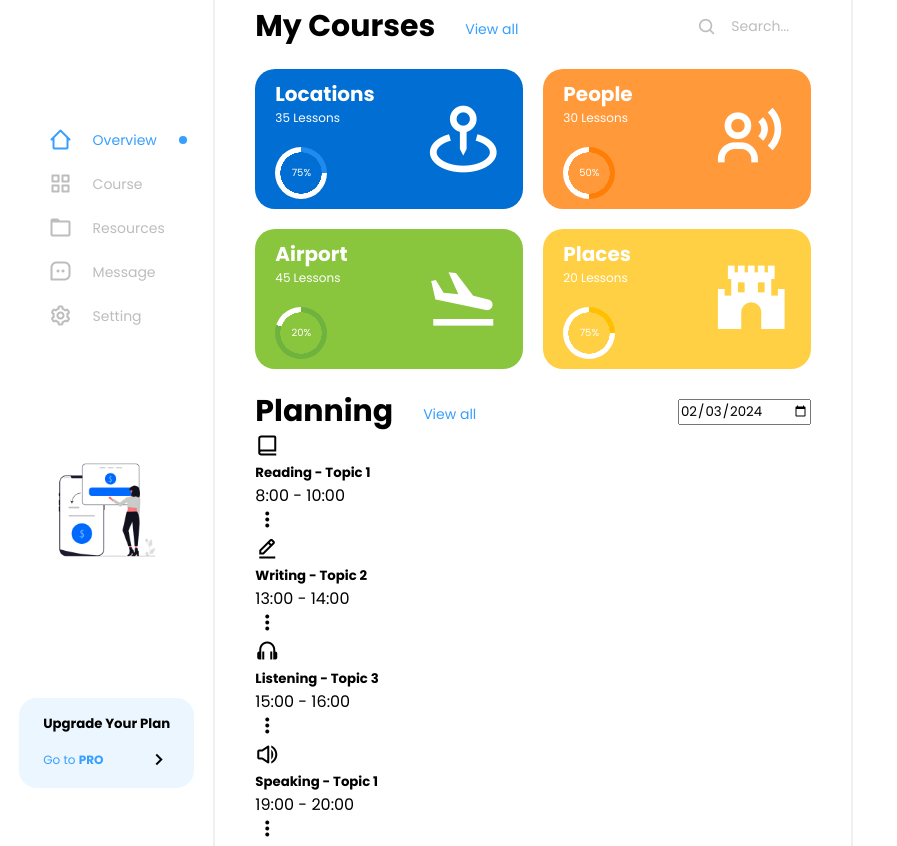
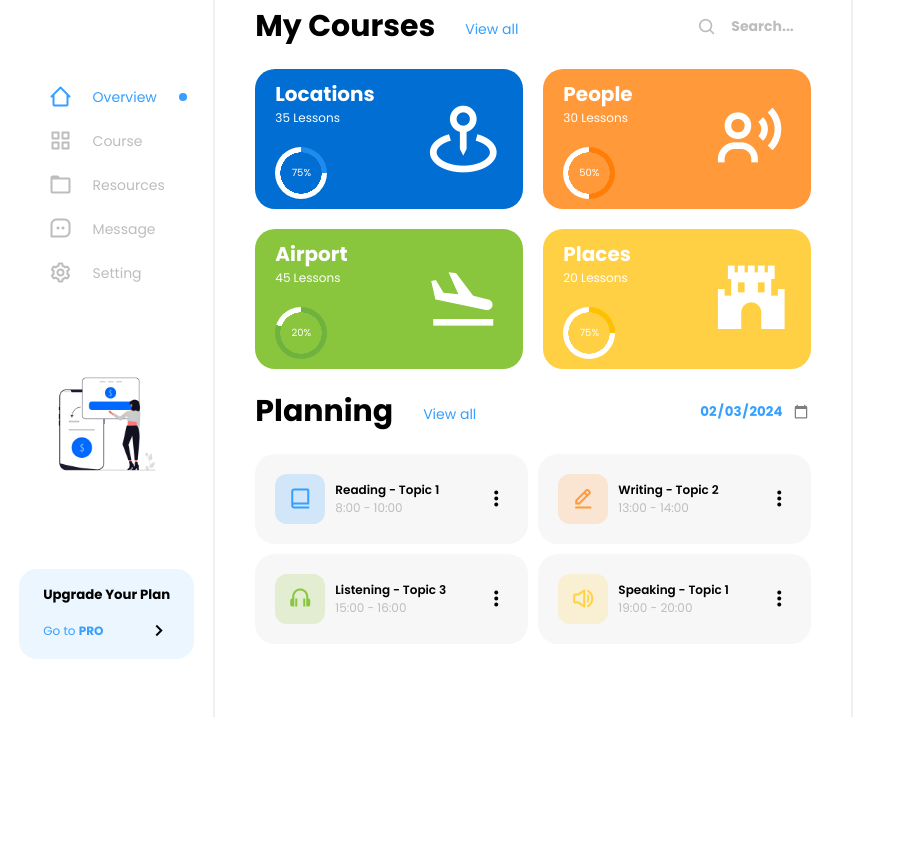
Before and after one commit to locan1106/DashboardDesign, a plain HTML site: page index.html in a window 1280 px wide. Shown: the part 83-929 px from the top of the page, without its empty margins (0-897 px from the left). After the commit the page ends 800 px from the top, so only its background shows below. Drawn offline with nearby package versions, Linux system fonts and the light colour scheme.

Commit message:
planning styles

```diff
--- a/style.css
+++ b/style.css
@@ -308,3 +308,94 @@ main .analytics .item:nth-child(3) {
 main .analytics .item:nth-child(4) {
 	background: #ffd043;
 }
+
+main .separator input {
+	border: none;
+	outline: none;
+	color: #369fff;
+	font-weight: bold;
+	width: 112px;
+}
+
+input[type="date"]::-webkit-calendar-picker-indicator {
+	opacity: 0.5;
+	font-size: 16px;
+	cursor: pointer;
+}
+
+main .planning {
+	display: grid;
+	grid-template-columns: 1fr 1fr;
+	gap: 10px;
+	margin-top: 20px;
+}
+
+main .planning .item {
+	display: flex;
+	align-items: center;
+	justify-content: space-between;
+	padding: 20px;
+	background-color: #f7f7f7;
+	border-radius: 20px;
+}
+
+main .planning .item .left {
+	display: flex;
+	align-items: center;
+	gap: 10px;
+}
+
+main .planning .item .left .icon {
+	width: 50px;
+	height: 50px;
+	border-radius: 12px;
+	display: flex;
+	align-items: center;
+	justify-content: center;
+}
+
+main .planning .item:nth-child(1) .left .icon {
+	background: #d1e6f9;
+}
+
+main .planning .item:nth-child(1) .left .icon i {
+	color: #369fff;
+}
+
+main .planning .item:nth-child(2) .left .icon {
+	background: #f9e5d2;
+}
+
+main .planning .item:nth-child(2) .left .icon i {
+	color: #ff993a;
+}
+
+main .planning .item:nth-child(3) .left .icon {
+	background: #e2edd2;
+}
+
+main .planning .item:nth-child(3) .left .icon i {
+	color: #8ac53e;
+}
+
+main .planning .item:nth-child(4) .left .icon {
+	background: #f9f0d3;
+}
+
+main .planning .item:nth-child(4) .left .icon i {
+	color: #ffd143;
+}
+
+main .planning .item .left .details h5 {
+	font-size: 12px;
+	font-weight: 600;
+}
+
+main .planning .item .left .details p {
+	font-size: 12px;
+	color: #bdbdbd;
+}
+
+main .planning .item > i {
+	cursor: pointer;
+}
```
